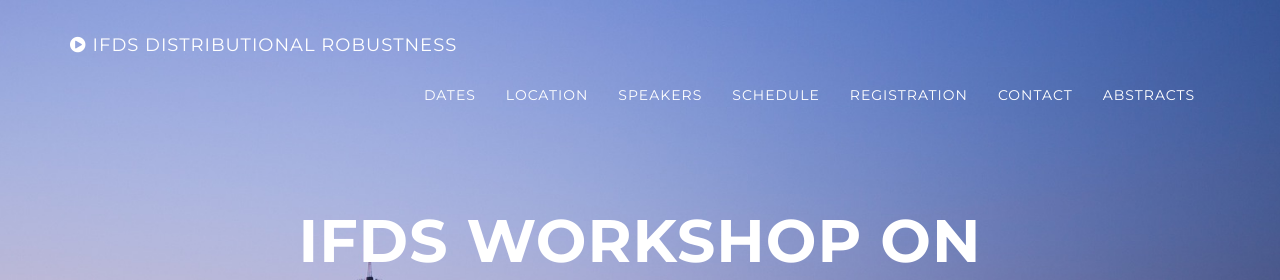
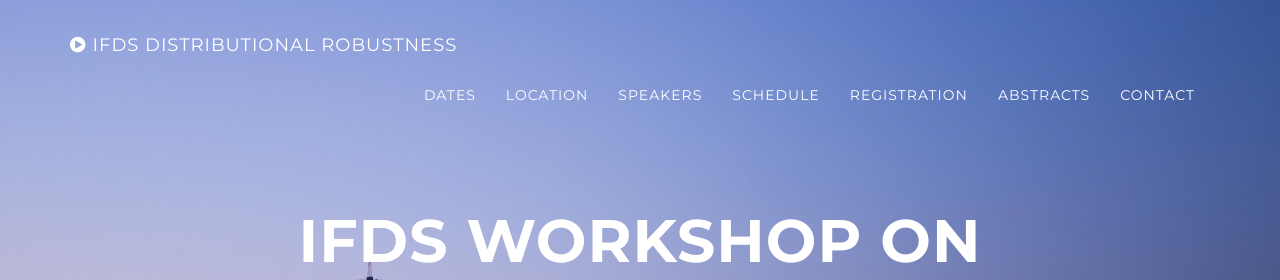
Before and after one commit to kgjamieson/ifds-workshop-2025, a Jekyll site: the page built from index.html, in a window 1280 px wide and 900 px high. Shown: the top 280 px of the window. Built offline with Jekyll 4.4.1, drawn with Linux system fonts in a browser that asks for light colours.

Commit message:
Update nav.html

```diff
--- a/_includes/nav.html
+++ b/_includes/nav.html
@@ -33,10 +33,10 @@
                         <a class="page-scroll" href="#about">Registration</a>
                     </li>
                     <li>
-                        <a class="page-scroll" href="#contact">Contact</a>
+                        <a class="page-scroll" href="#abstract">Abstracts</a>
                     </li>
                     <li>
-                        <a class="page-scroll" href="#abstract">Abstracts</a>
+                        <a class="page-scroll" href="#contact">Contact</a>
                     </li>
                 </ul>
             </div>
```
